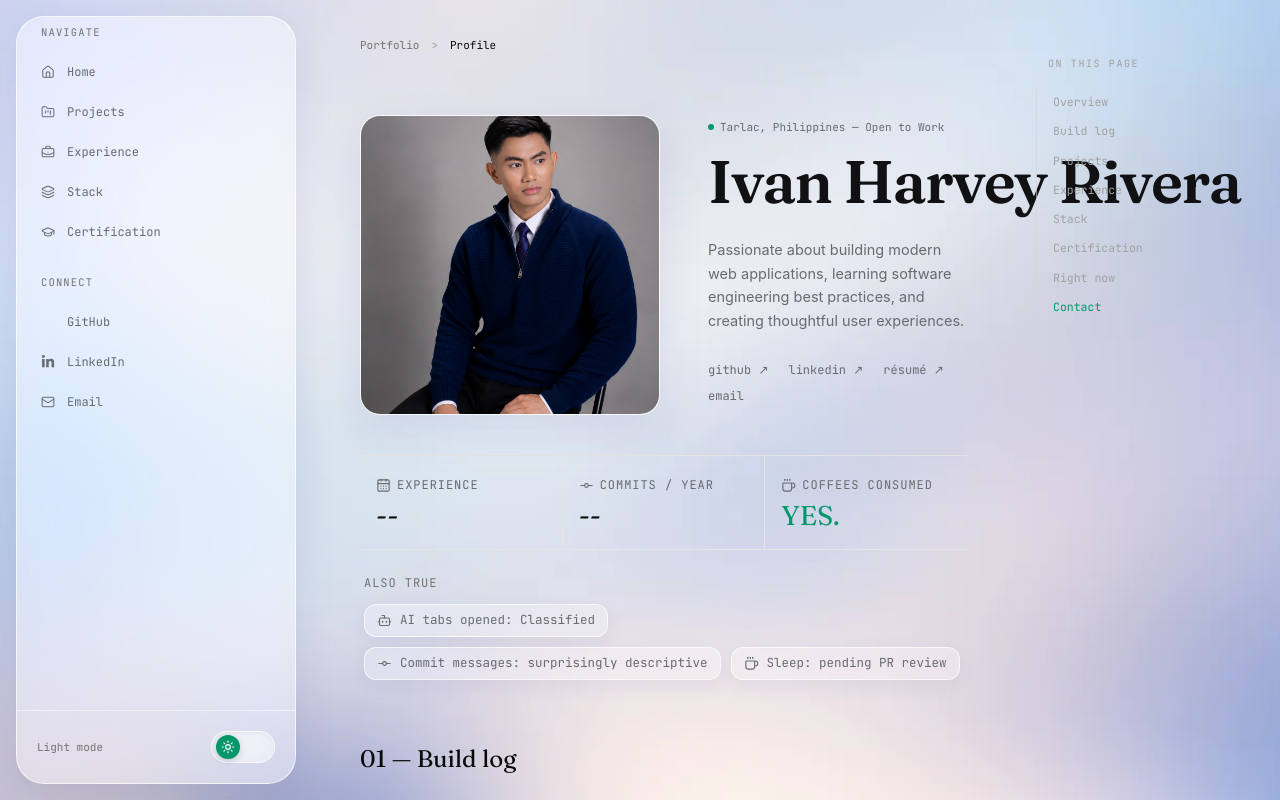
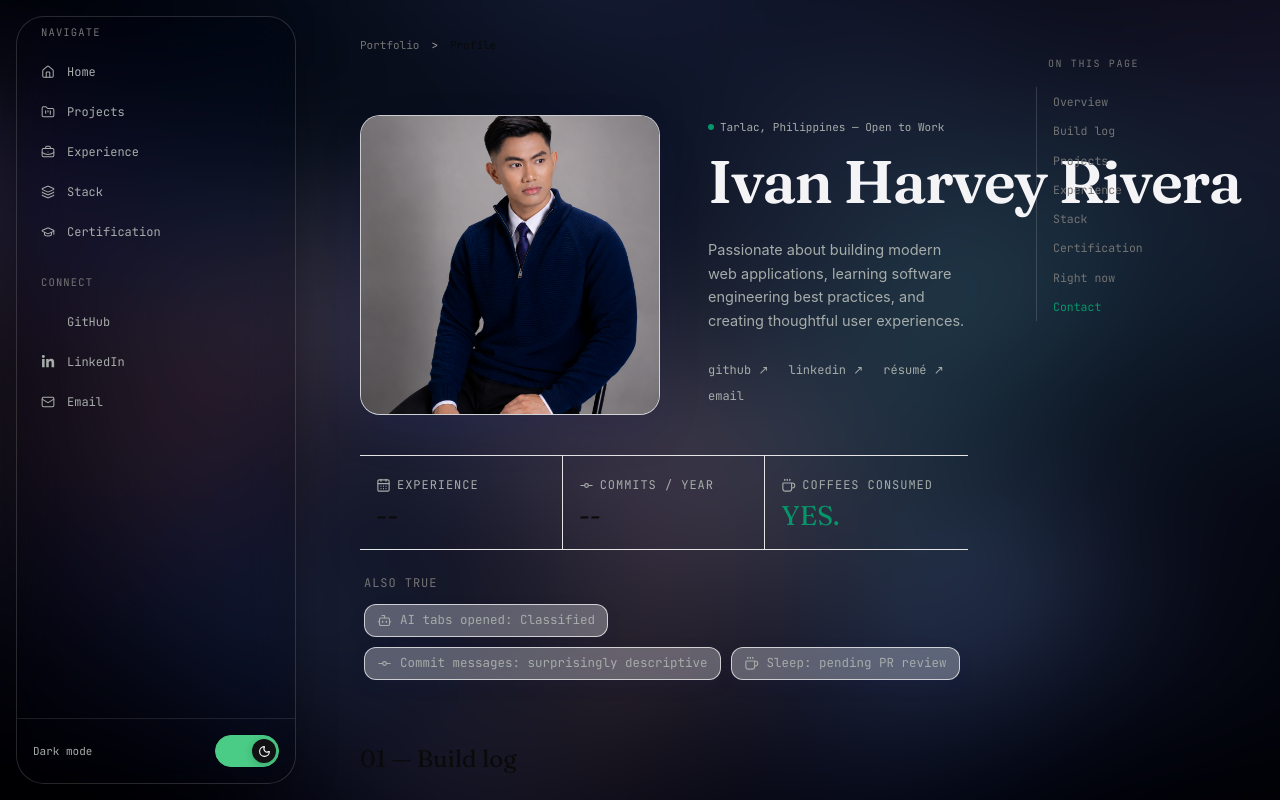
Before and after one commit to The-Young-Swag/Portfolio_DevStudio, a React (Vite) app: page / in a window 1280 px wide. Both pictures are taken after a click on the switch 243 px from the left and 747 px from the top of the page. Shown: the top 800 px of the page. Built offline with nearby package versions, Linux system fonts and the light colour scheme; some icons are missing.

Commit message:
refactor(navigation): refine sidebar theme toggle

```diff
--- a/src/components/navigation/Sidebar.tsx
+++ b/src/components/navigation/Sidebar.tsx
@@ -30,6 +30,10 @@ export function Sidebar() {
 
         backdrop-blur-[24px]
         backdrop-saturate-[160%]
+
+        dark:border-white/15
+        dark:bg-black/25
+        dark:shadow-[0_12px_40px_rgba(0,0,0,0.28)]
     "
         >
             <div className="min-h-0 flex-1 overflow-y-auto">
--- a/src/components/navigation/SidebarFooter.tsx
+++ b/src/components/navigation/SidebarFooter.tsx
@@ -1,14 +1,56 @@
-import { Sun } from "lucide-react";
+import { Moon, Sun } from "lucide-react";
+import { useEffect, useState } from "react";
+
+type Theme = "light" | "dark";
+
+function getInitialTheme(): Theme {
+    if (typeof document === "undefined") {
+        return "light";
+    }
+
+    const savedTheme = localStorage.getItem("theme");
+
+    if (
+        savedTheme === "light" ||
+        savedTheme === "dark"
+    ) {
+        return savedTheme;
+    }
+
+    return document.documentElement.classList.contains(
+        "dark",
+    )
+        ? "dark"
+        : "light";
+}
 
 export function SidebarFooter() {
+    const [theme, setTheme] =
+        useState<Theme>(getInitialTheme);
+
+    useEffect(() => {
+        document.documentElement.classList.toggle(
+            "dark",
+            theme === "dark",
+        );
+    }, [theme]);
+
+    function toggleTheme() {
+        setTheme((currentTheme) =>
+            currentTheme === "dark" ? "light" : "dark",
+        );
+    }
+
+    const isDark = theme === "dark";
+
     return (
         <footer
             className="
                 shrink-0
                 border-t
-                border-white/50
-                px-5
-                py-5
+                border-white/40
+                px-4
+                py-4
                 dark:border-white/10
             "
         >
@@ -24,62 +66,82 @@ export function SidebarFooter() {
                     className="
                         font-mono
                         text-[11px]
-                        text-neutral-500
-                        dark:text-neutral-400
+                        text-[var(--graphite)]
                     "
                 >
-                    Light mode
+                    {isDark ? "Dark mode" : "Light mode"}
                 </span>
 
                 <button
                     type="button"
                     role="switch"
-                    aria-checked="false"
-                    aria-label="Toggle dark mode"
-                    className="
+                    aria-checked={isDark}
+                    aria-label={
+                        isDark
+                            ? "Switch to light mode"
+                            : "Switch to dark mode"
+                    }
+                    onClick={toggleTheme}
+                    className={`
                         relative
                         flex
                         h-8
                         w-16
                         items-center
                         rounded-full
-
                         border
-                        border-white/70
-
-                        bg-white/35
                         p-1
-
-                        shadow-[inset_0_1px_3px_rgba(0,0,0,0.06)]
-
                         backdrop-blur-md
-                        backdrop-saturate-150
-
-                        transition-all
+                        transition-colors
                         duration-200
 
-                        hover:border-[#40826D]/40
-
-                        dark:border-white/15
-                        dark:bg-white/10
-                    "
+                        ${
+                            isDark
+                                ? `
+                                    border-[#4ACB86]
+                                    bg-[#4ACB86]
+                                    shadow-none
+                                `
+                                : `
+                                    border-black/5
+                                    bg-black/[0.035]
+                                    shadow-[inset_0_1px_3px_rgba(0,0,0,0.10)]
+                                `
+                        }
+                    `}
                 >
                     <span
-                        className="
+                        className={`
                             flex
                             h-6
                             w-6
                             items-center
                             justify-center
                             rounded-full
+                            shadow-[0_2px_8px_rgba(0,0,0,0.18)]
+                            transition-transform
+                            duration-200
 
-                            bg-[#059669]
-                            text-white
-
-                            shadow-[0_2px_7px_rgba(0,0,0,0.18)]
-                        "
+                            ${
+                                isDark
+                                    ? `
+                                        translate-x-8
+                                        bg-[#111113]
+                                        text-white
+                                    `
+                                    : `
+                                        translate-x-0
+                                        bg-[#40826D]
+                                        text-white
+                                    `
+                            }
+                        `}
                     >
-                        <Sun size={14} />
+                        {isDark ? (
+                            <Moon size={13} strokeWidth={2} />
+                        ) : (
+                            <Sun size={13} strokeWidth={2} />
+                        )}
                     </span>
                 </button>
             </div>
```
Lines whose indentation alone changed are shown as unchanged.
